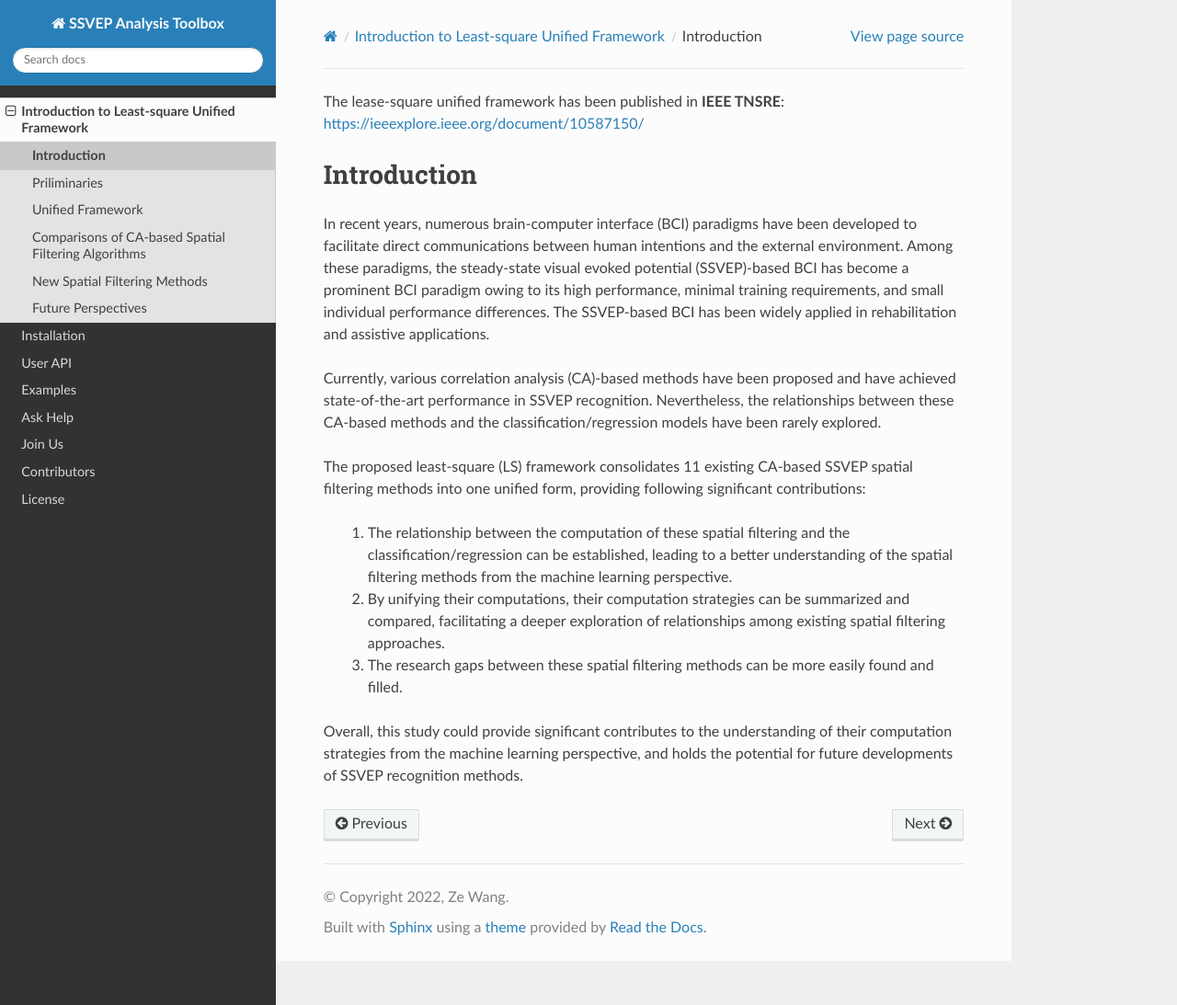
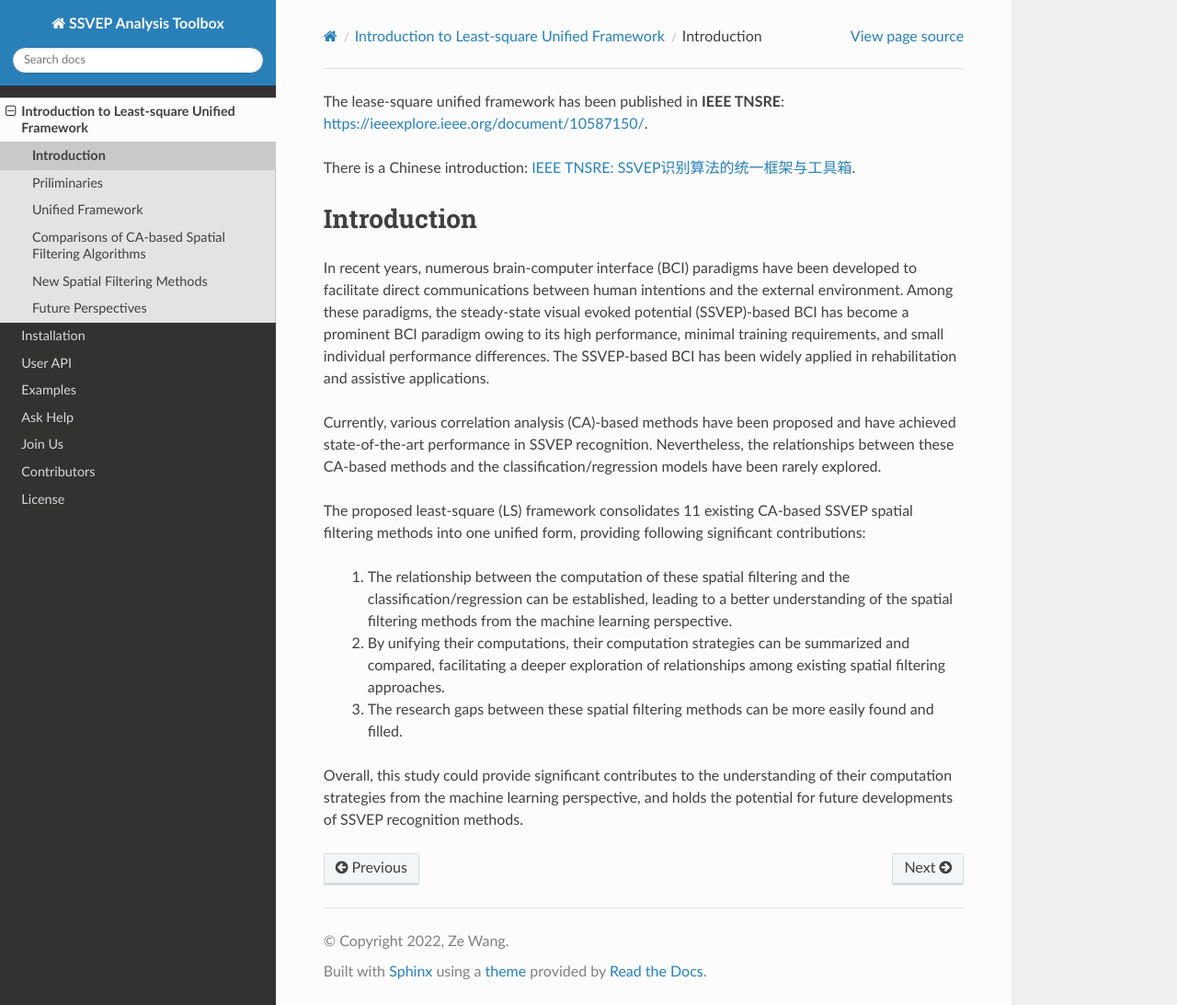
Before and after one commit to pikipity/SSVEP-Analysis-Toolbox, a Sphinx documentation site: the page built from Docs/Introduction_LS/Introduction.rst, in a window 1280 px wide and 1093 px high. Shown: the whole window at 92% size. Built offline with Sphinx 7.4.7 and the Read the Docs theme 2.0.0, drawn with Linux system fonts in a browser that asks for light colours.

Commit message:
Update Introduction.rst

```diff
--- a/Docs/Introduction_LS/Introduction.rst
+++ b/Docs/Introduction_LS/Introduction.rst
@@ -1,7 +1,9 @@
 .. role::  raw-html(raw)
     :format: html
 
-The lease-square unified framework has been published in **IEEE TNSRE**: `<https://ieeexplore.ieee.org/document/10587150/>`_
+The lease-square unified framework has been published in **IEEE TNSRE**: `<https://ieeexplore.ieee.org/document/10587150/>`_.
+
+There is a Chinese introduction: `IEEE TNSRE: SSVEP识别算法的统一框架与工具箱 <http://zewang.site/blog/2024/07/IEEE%20TNSRE:%20SSVEP%E8%AF%86%E5%88%AB%E7%AE%97%E6%B3%95%E7%9A%84%E7%BB%9F%E4%B8%80%E6%A1%86%E6%9E%B6%E4%B8%8E%E5%B7%A5%E5%85%B7%E7%AE%B1>`_.
 
 Introduction
 -------------------
```
